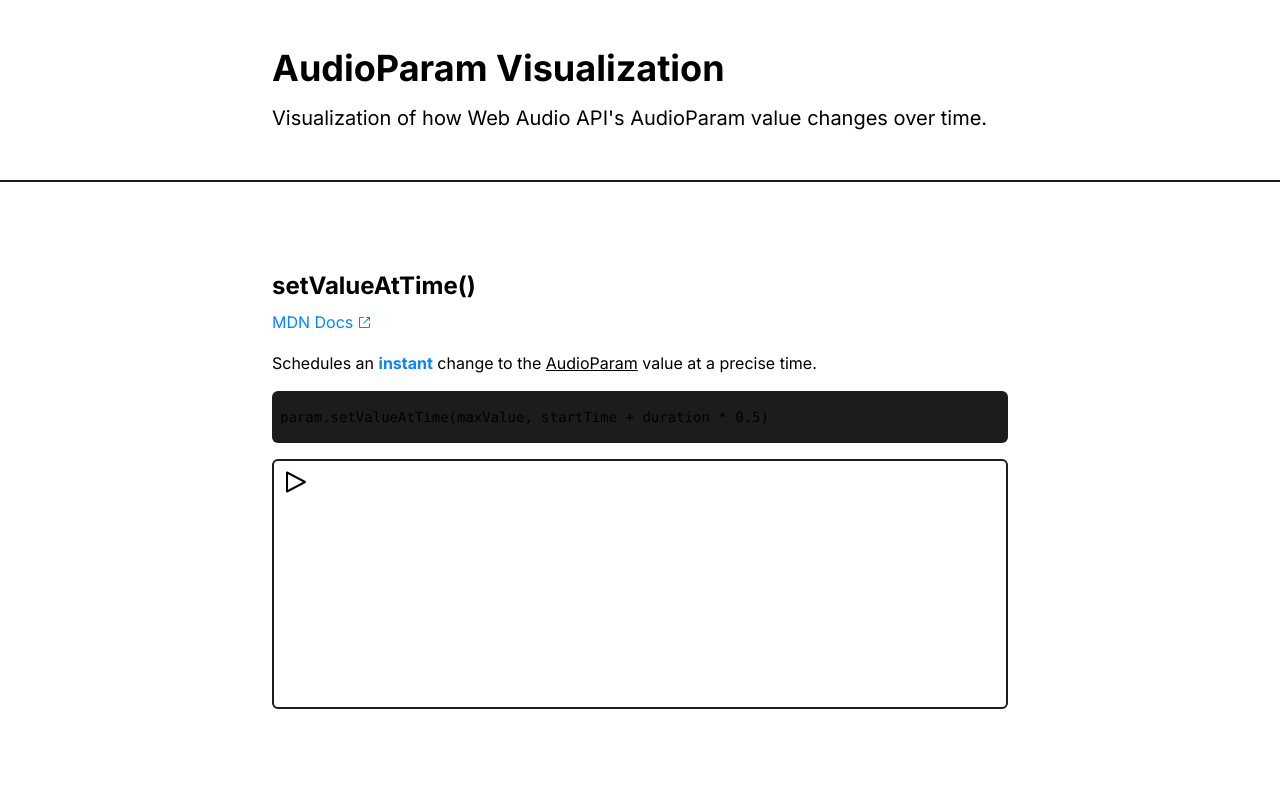
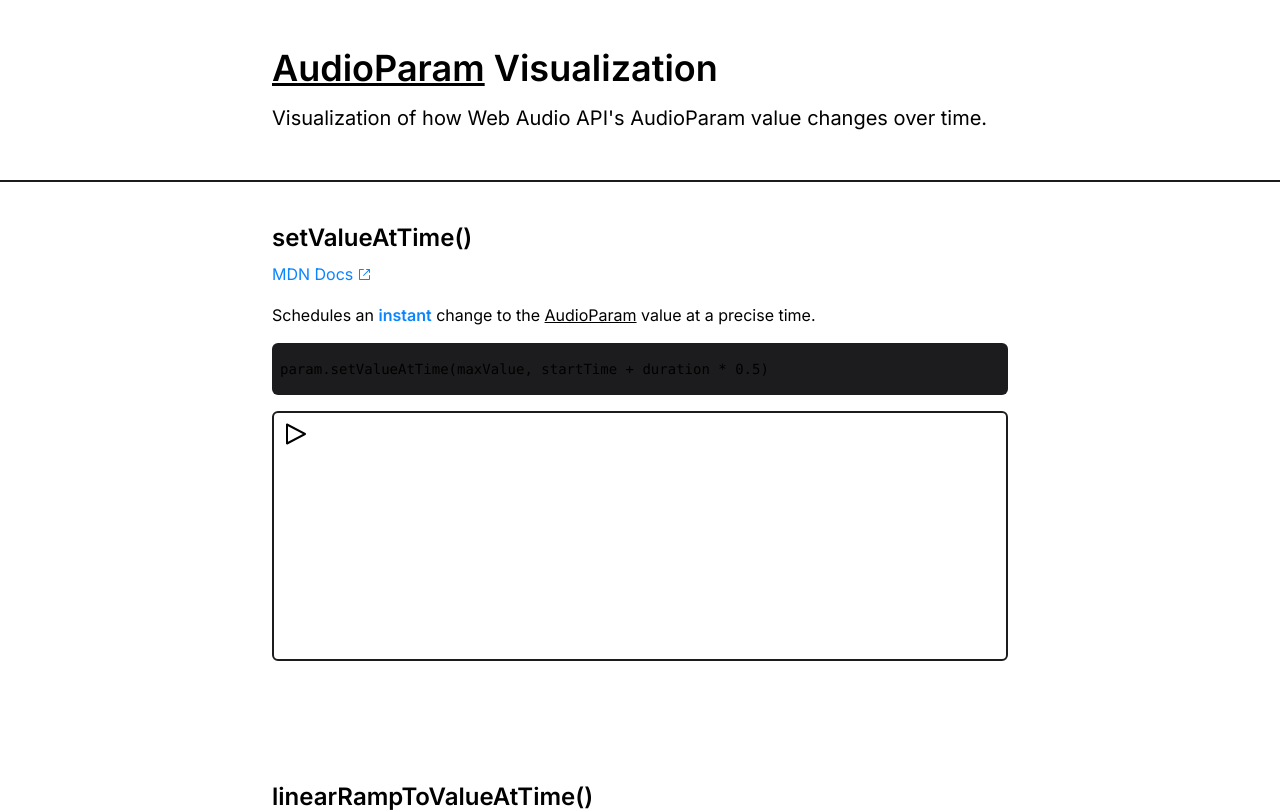
Before and after one commit to satelllte/audioparam-visualization, a Next.js app: page / in a window 1280 px wide. Shown: the top 812 px of the page. Built offline with nearby package versions, Linux system fonts and the light colour scheme.

Commit message:
font & spacing tweaks

```diff
--- a/src/components/visualizations/Paragraph.tsx
+++ b/src/components/visualizations/Paragraph.tsx
@@ -4,7 +4,7 @@ interface HighlightProps {
 
 export const Highlight = ({ children }: HighlightProps) => {
   return (
-    <span className="font-bold text-accent">{children}</span>
+    <span className="font-semibold text-accent">{children}</span>
   )
 }
 
--- a/src/components/visualizations/Visualization.tsx
+++ b/src/components/visualizations/Visualization.tsx
@@ -92,7 +92,7 @@ export const Visualization = ({
 
   return (
     <section className="py-8">
-      <h2 className="py-2 text-xl md:text-2xl font-bold">{`${title}()`}</h2>
+      <h2 className="py-2 text-xl md:text-2xl font-semibold">{`${title}()`}</h2>
       <Link
         className="mb-4 text-accent inline-flex gap-1 items-center border-b border-b-transparent hover:border-b-accent motion-safe:transition-colors"
         href={mdnUrl}
@@ -101,11 +101,9 @@ export const Visualization = ({
         MDN Docs <IconExternalLink/>
       </Link>
       <div>{description}</div>
-      <div className="py-2">
-        <pre className="bg-borders my-2 px-2 py-4 rounded-md text-xs sm:text-sm overflow-x-auto">
-          {code}
-        </pre>
-      </div>
+      <pre className="bg-borders my-4 px-2 py-4 rounded-md text-xs sm:text-sm overflow-x-auto">
+        {code}
+      </pre>
       <div className='mb-4 relative h-[250px] max-w-full'>
         <canvas
           className="absolute inset-0 p-1 w-full h-full rounded-md border-2 border-borders"
--- a/src/pages/index.tsx
+++ b/src/pages/index.tsx
@@ -11,9 +11,9 @@ import {
 const HomePage = () => {
   return (
     <>
-      <header className='py-12 md:mb-12 border-b-2 border-b-borders'>
+      <header className='py-12 border-b-2 border-b-borders'>
         <div className='px-4 flex flex-col gap-4 max-w-3xl mx-auto'>
-          <h1 className='font-bold text-3xl md:text-4xl'>AudioParam Visualization</h1>
+          <h1 className='font-semibold text-3xl md:text-4xl'><span className='underline'>AudioParam</span> Visualization</h1>
           <h2 className='flex text-lg md:text-xl'>
             {'Visualization of how Web Audio API\'s AudioParam value changes over time.'}
           </h2>
```
